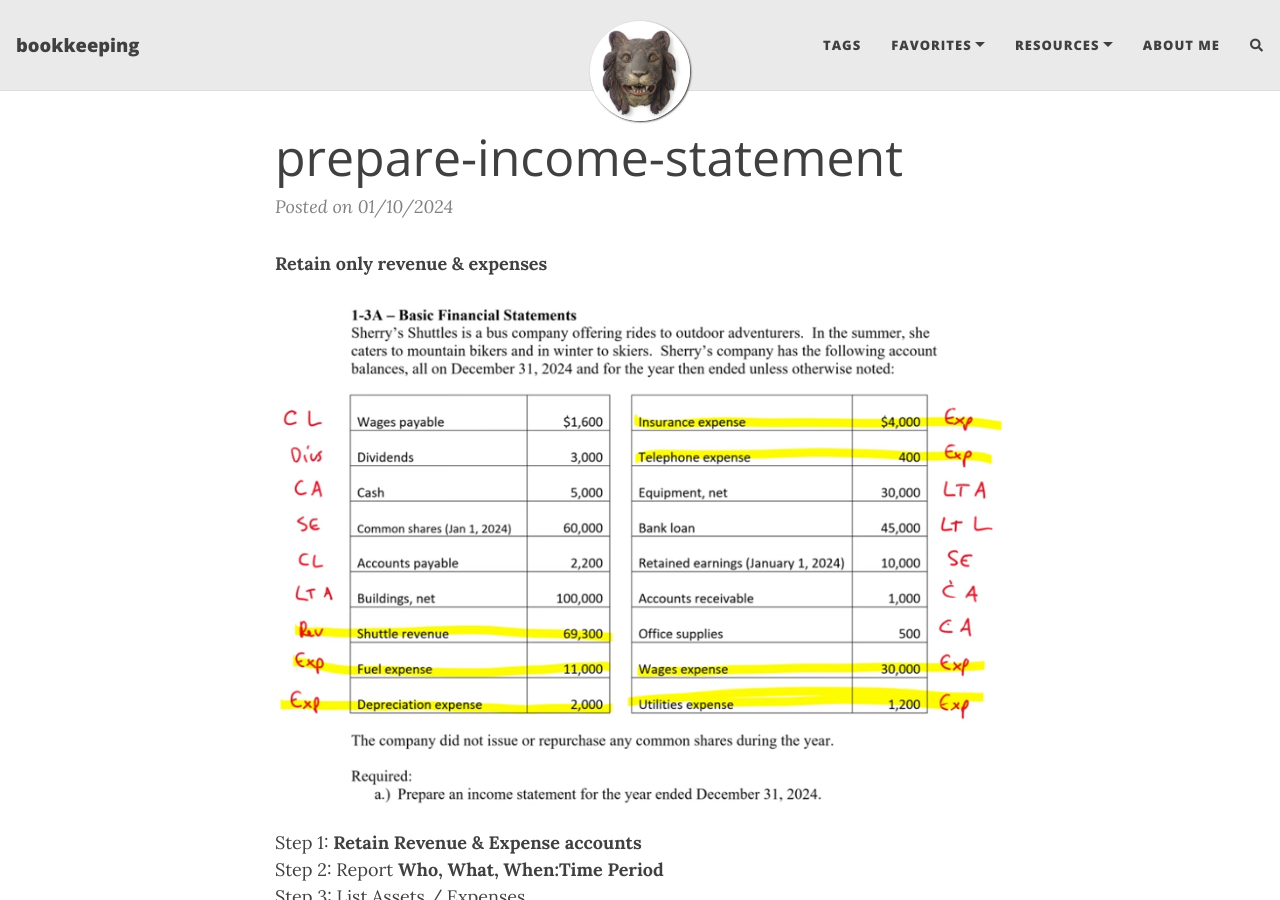
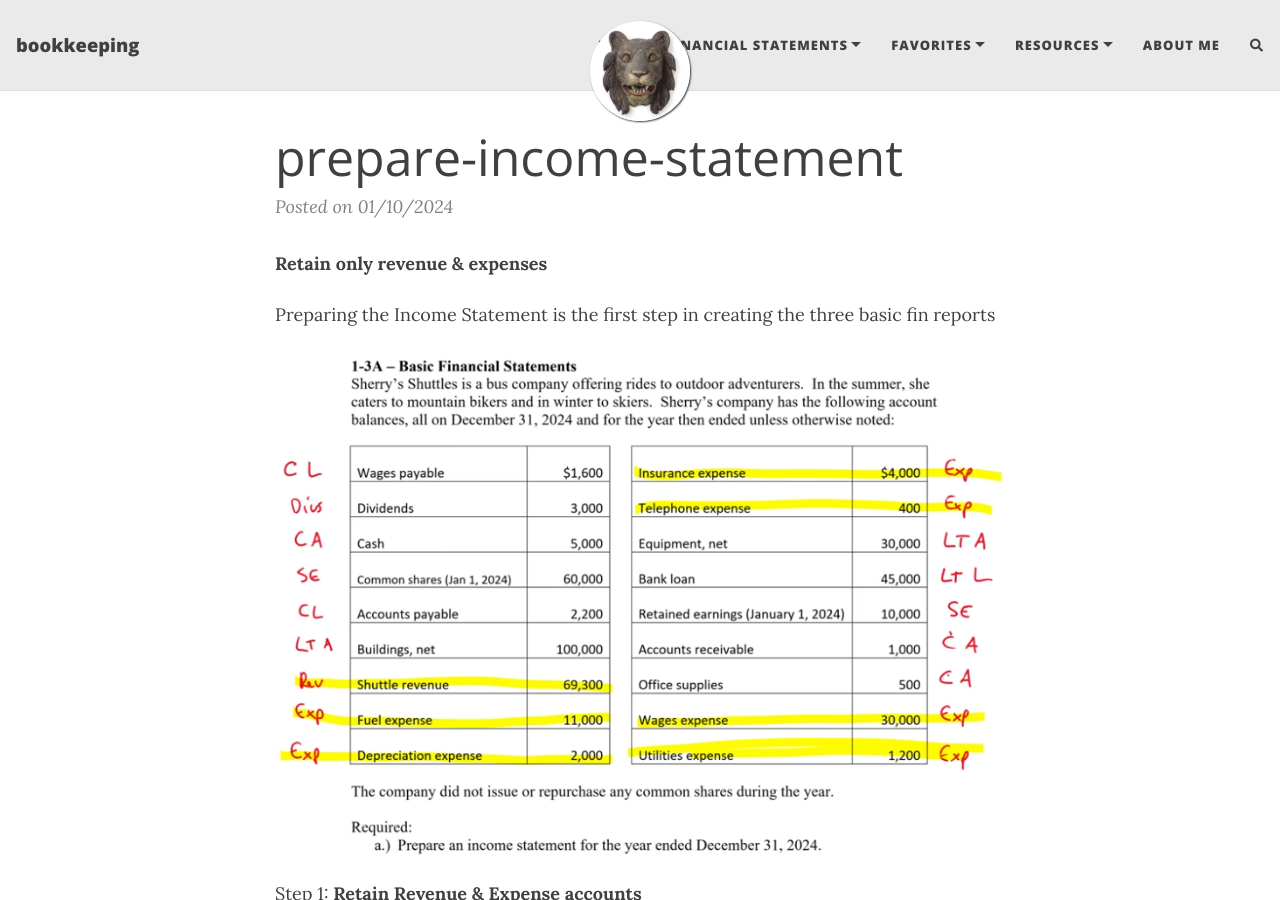
Before and after one commit to mcc-us/mcc-us.github.io.bkup, a Jekyll site: the page built from _posts/2024-01-10-prepare-income-statment.md, in a window 1280 px wide and 900 px high. Built offline with Jekyll 4.4.1, drawn with Linux system fonts in a browser that asks for light colours; nearby versions of some CDN libraries; comment, search, counter and statistics services are not loaded.

Commit message:
Added fin statements to Nav bar

```diff
--- a/_config.yml
+++ b/_config.yml
@@ -21,6 +21,10 @@ author: mcc
 
 navbar-links:
   Tags: "tags"
+  Financial Statements:
+    - income: "https://mcc-us.github.io/2024-01-10-prepare-income-statment/"
+    - equity: "https://mcc-us.github.io/2024-01-10-changes-in-equity-statement/"
+    - balance sheet: "https://mcc-us.github.io/2024-01-17-balance-sheet/"
   Favorites:
     - dr+cr: "https://mcc-us.github.io/2023-12-27-debit-credits-explained-youtube-1/"
     - markdown: "https://mcc-us.github.io/2020-02-28-sample-markdown/"
@@ -28,7 +32,7 @@ navbar-links:
     - McGraw Course: "https://connect.mheducation.com/connect/hmStudentCourseList.do"
     - AIPB: "https://aipb.org/"
     - NACPB: "https://www.certifiedpublicbookkeeper.org/"
-    - Glossary: "/2020-01-01-glossary-accounting-terms.md"
+    - Glossary: "https://mcc-us.github.io/2020-01-01-glossary-accounting-terms/"
   About Me: "https://github.com/mcc-us"
 
 ################
--- a/_posts/2024-01-10-prepare-income-statment.md
+++ b/_posts/2024-01-10-prepare-income-statment.md
@@ -6,6 +6,7 @@ tags: financials income
 
 **Retain only revenue & expenses**
 
+Preparing the Income Statement is the first step in creating the three basic fin reports
 
 ![Example Income Statement](/assets/tony-bell/prepare-income-statement.png)
 
```
Also changed, not shown: _posts/2024-01-17-fin-ratios.md (line endings or trailing spaces).
